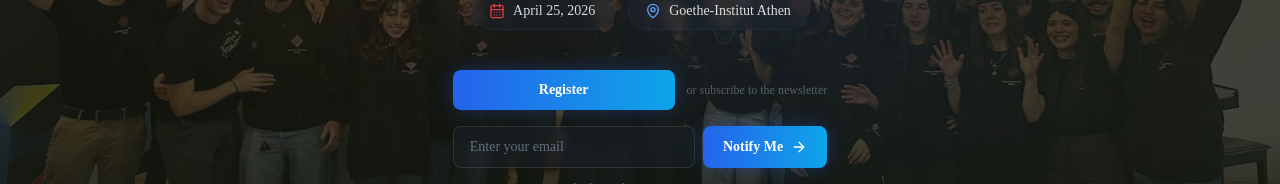
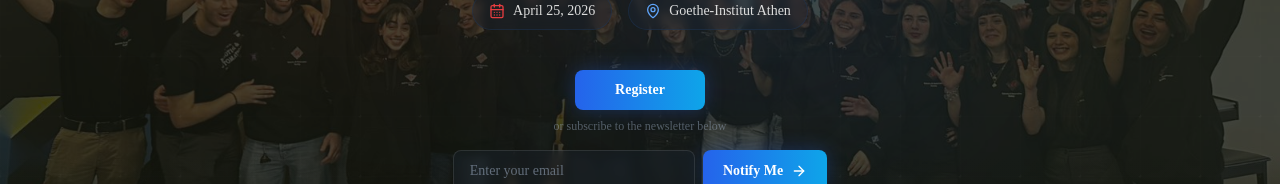
Before and after one commit to spaceboi3000/v0-engineering-seminar-landing-page, a Next.js app: page / in a window 1280 px wide. Shown: the part 549-733 px from the top of the page. Built offline with nearby package versions, Linux system fonts and the light colour scheme; no server answers.

Commit message:
fix: center register button in hero

```diff
--- a/components/hero.tsx
+++ b/components/hero.tsx
@@ -111,14 +111,14 @@ export function Hero() {
 
         {/* Register / Subscribe CTA */}
         <div className="mx-auto mt-10 max-w-md">
-          <div className="mb-4 flex items-center gap-3">
+          <div className="mb-4 flex flex-col items-center gap-2">
             <Link
               href="/register"
-              className="flex-1 inline-flex items-center justify-center rounded-lg bg-gradient-to-r from-blue-600 to-sky-500 px-5 py-2.5 text-sm font-semibold text-white shadow-[0_0_20px_rgba(37,99,235,0.3)] transition-all hover:shadow-[0_0_30px_rgba(14,165,233,0.5)] hover:scale-105"
+              className="inline-flex items-center justify-center rounded-lg bg-gradient-to-r from-blue-600 to-sky-500 px-10 py-2.5 text-sm font-semibold text-white shadow-[0_0_20px_rgba(37,99,235,0.3)] transition-all hover:shadow-[0_0_30px_rgba(14,165,233,0.5)] hover:scale-105"
             >
               Register
             </Link>
-            <span className="text-xs text-muted-foreground/50">or subscribe to the newsletter</span>
+            <span className="text-xs text-muted-foreground/50">or subscribe to the newsletter below</span>
           </div>
         </div>
         <div className="mx-auto max-w-md">
```
